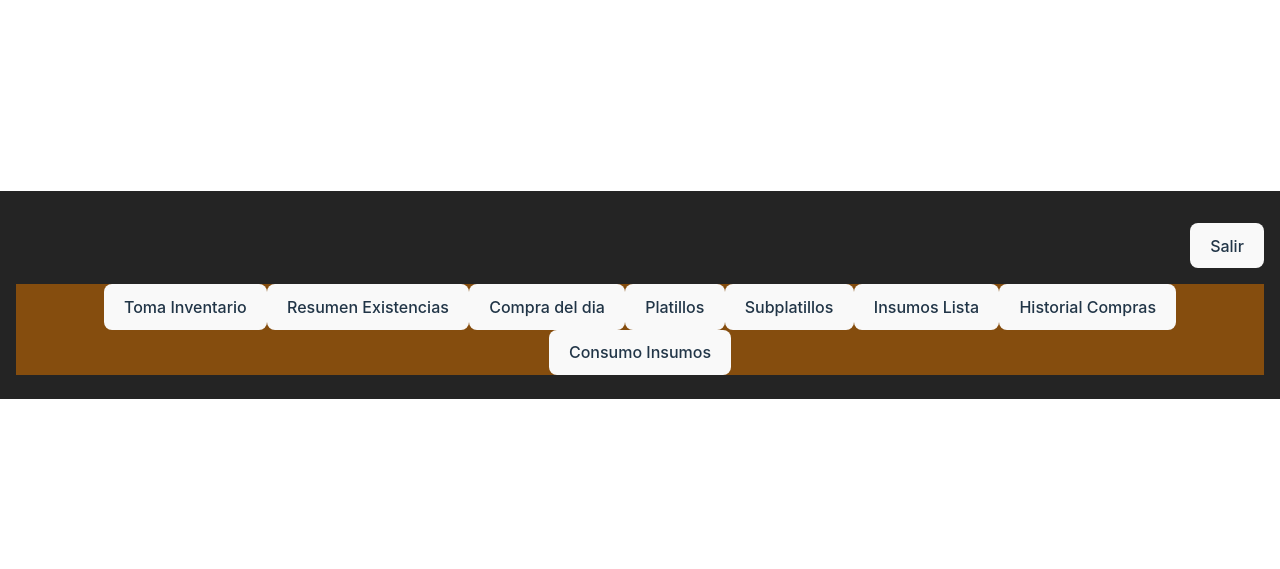
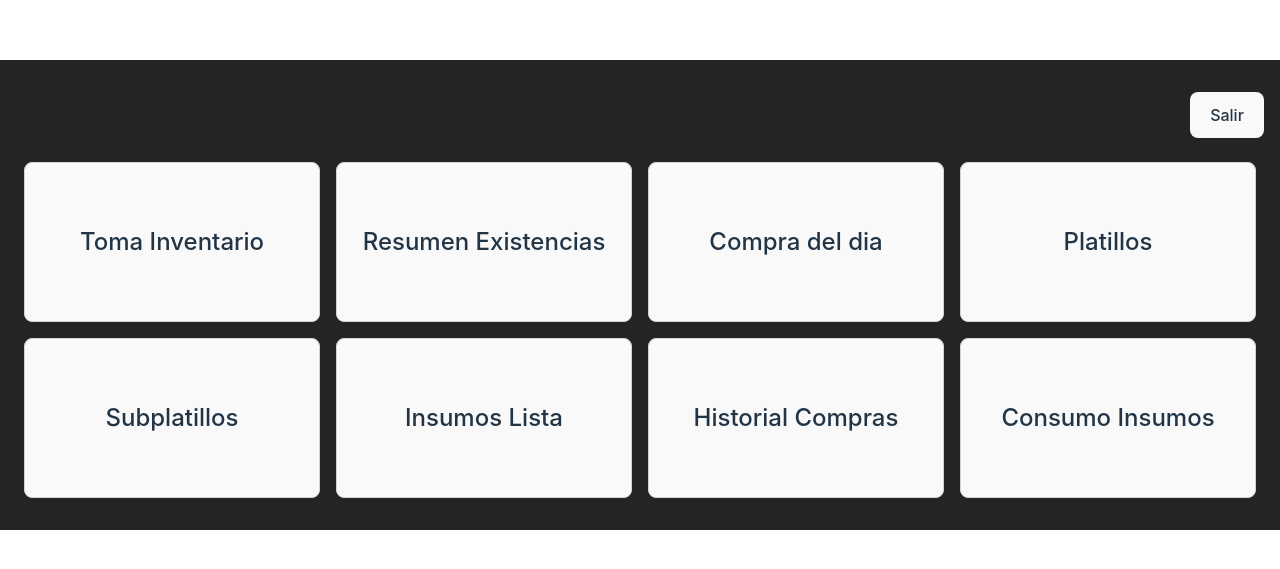
Before and after one commit to garciazapiain/admin-nectario, a Vue app in the folder frontend/: page / in a window 1280 px wide. Shown: the part 105-674 px from the top of the page. Built offline with nearby package versions, Linux system fonts and the light colour scheme; sample sign-in values are in the browser's storage.

Commit message:
home refactor

```diff
--- a/frontend/src/components/Auth/Register.vue
+++ b/frontend/src/components/Auth/Register.vue
@@ -1,6 +1,6 @@
 <template>
   <div>
-    <h2>Register</h2>
+    <h2>Registrarse</h2>
     <form @submit.prevent="submitForm">
       <input type="text" v-model="username" placeholder="Usuario" required />
       <input
@@ -9,7 +9,7 @@
         placeholder="Contraseña"
         required
       />
-      <button type="submit">Register</button>
+      <button type="submit">Registrar</button>
     </form>
     <p v-if="errorMessage">{{ errorMessage }}</p>
   </div>
--- a/frontend/src/components/Home.vue
+++ b/frontend/src/components/Home.vue
@@ -18,43 +18,30 @@ onMounted(() => {
 </script>
 
 <template>
-  <div class="bg-yellow-800">
-    <button @click="() => navigateTo('/inventarios')">Toma Inventario</button>
-    <button @click="() => navigateTo('/existenciasresumen')">Resumen Existencias</button>
-    <button v-if="isAdmin" @click="() => navigateTo('/compra')">Compra del dia</button>
-    <button v-if="isAdmin" @click="() => navigateTo('/platillos')">Platillos</button>
-    <button v-if="isAdmin" @click="() => navigateTo('/subplatillos')">Subplatillos</button>
-    <button v-if="isAdmin" @click="() => navigateTo('/ingredientes')">Insumos Lista</button>
-    <!-- <button v-if="isAdmin" @click="() => navigateTo('/pronosticodemandainsumos')">
+  <div class="flex flex-wrap">
+    <button class="button" @click="() => navigateTo('/inventarios')">Toma Inventario</button>
+    <button class="button" @click="() => navigateTo('/existenciasresumen')">Resumen Existencias</button>
+    <button class="button" v-if="isAdmin" @click="() => navigateTo('/compra')">Compra del dia</button>
+    <button class="button" v-if="isAdmin" @click="() => navigateTo('/platillos')">Platillos</button>
+    <button class="button" v-if="isAdmin" @click="() => navigateTo('/subplatillos')">Subplatillos</button>
+    <button class="button" v-if="isAdmin" @click="() => navigateTo('/ingredientes')">Insumos Lista</button>
+    <!-- <button class="button" v-if="isAdmin" @click="() => navigateTo('/pronosticodemandainsumos')">
       Pronóstico Demanda Insumos
     </button> -->
-    <button v-if="isAdmin" @click="() => navigateTo('/historialcompra')">
+    <button class="button" v-if="isAdmin" @click="() => navigateTo('/historialcompra')">
       Historial Compras
     </button>
-    <button v-if="isAdmin" @click="() => navigateTo('/consumoinsumos')">
+    <button class="button" v-if="isAdmin" @click="() => navigateTo('/consumoinsumos')">
       Consumo Insumos
     </button>
-    <!-- <button v-if="isAdmin" @click="() => navigateTo('/facturacion')">
+    <!-- <button class="button"  v-if="isAdmin" @click="() => navigateTo('/facturacion')">
       Facturación
     </button> -->
   </div>
 </template>
 
 <style scoped>
-.button-container {
-  display: flex;
-  flex-wrap: wrap;
-}
-
-.button-container button {
-  flex: 1 0 20%;
-  /* This will make each button take up 25% of the container's width, allowing for 4 items per row */
-  box-sizing: border-box;
-  margin: 10px;
-  padding: 10px;
-  height: 10rem;
-  font-size: 2rem;
-  border: 1px solid #ccc;
-  text-align: center;
+.button {
+  @apply flex-1 basis-1/5 p-4 m-2 h-40 text-2xl border border-gray-300 text-center;
 }
 </style>
```
